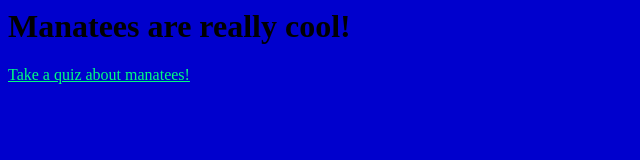
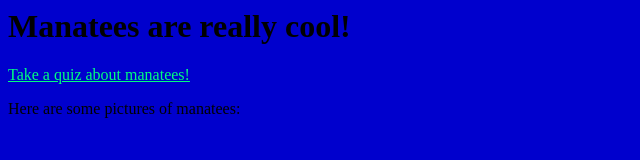
Before and after one commit to owlibou/manatees, a plain HTML site: page index.html in a window 1280 px wide. Shown: the whole page, without its empty margins (0-640 px from the left). Drawn offline with Linux system fonts and the light colour scheme.

Commit message:
pictures

```diff
--- a/index.html
+++ b/index.html
@@ -7,3 +7,5 @@
 <h1>Manatees are really cool!</h1>
 <a href=p1.html>Take a quiz about manatees!</a>
 </body>
+
+<p>Here are some pictures of manatees:</p>
```
